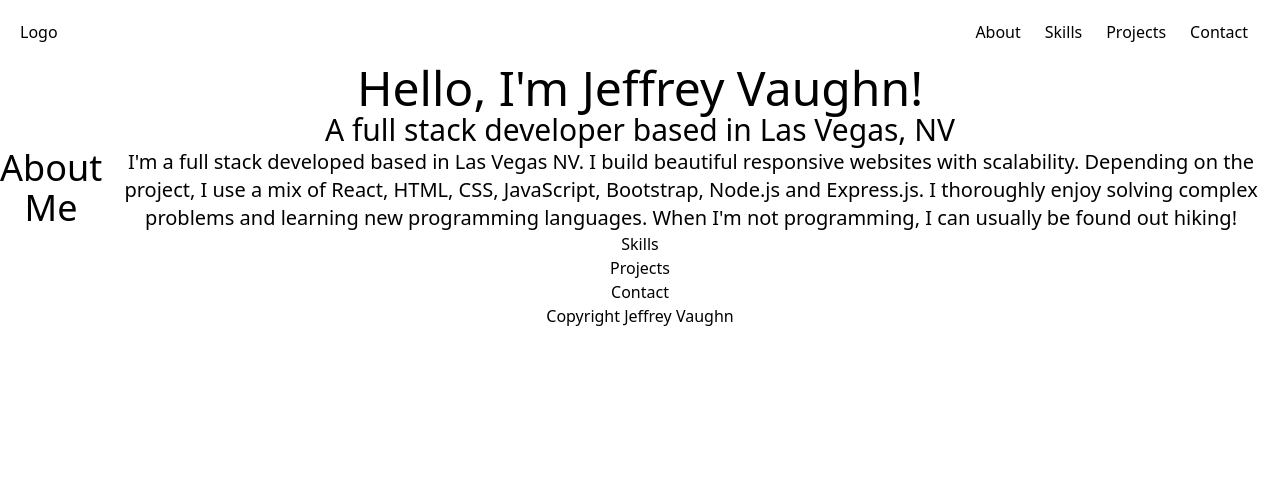
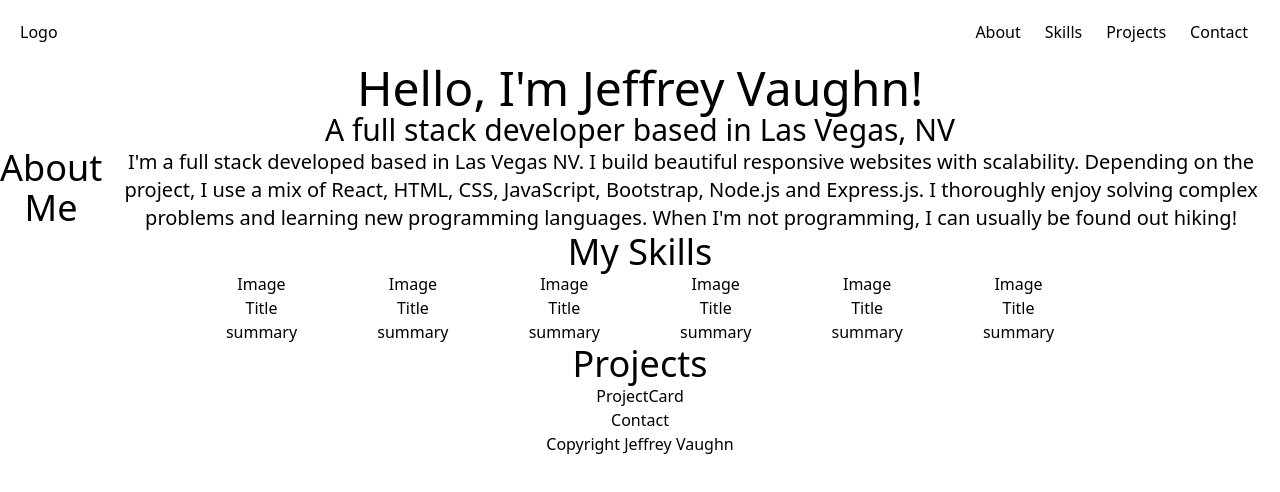
Before and after one commit to jvaughn1230/new-portfolio, a React (Create React App) app: page / in a window 1280 px wide. Shown: the top 492 px of the page. Built offline with nearby package versions, Linux system fonts and the light colour scheme.

Commit message:
temp changes

```diff
--- /dev/null
+++ b/src/Components/ProjectCard.jsx
@@ -0,0 +1,9 @@
+import React from 'react'
+
+function ProjectCard() {
+  return (
+    <div>ProjectCard</div>
+  )
+}
+
+export default ProjectCard
--- /dev/null
+++ b/src/Components/SkillCard.jsx
@@ -0,0 +1,13 @@
+import React from 'react'
+
+function Card() {
+  return (
+    <div className='flex flex-wrap justify-center'>
+        <div className='w-full self-center'>Image</div>
+        <div className='w-full'>Title</div>
+        <div className='w-full'>summary</div>
+    </div>
+  )
+}
+
+export default Card
--- a/src/Containers/Hero.jsx
+++ b/src/Containers/Hero.jsx
@@ -2,7 +2,7 @@ import React from 'react';
 
 function Hero() {
   return (
-    <div className='flex-col content-center justify-center w-screen'>
+    <div className="flex-col content-center justify-center w-screen h-full">
       <h1 className='text-5xl w-full'>Hello, I'm Jeffrey Vaughn!</h1>
       <h3 className='text-3xl w-full'>A full stack developer based in Las Vegas, NV</h3>
     </div>
--- a/src/Containers/Projects.jsx
+++ b/src/Containers/Projects.jsx
@@ -1,8 +1,14 @@
 import React from 'react'
+import ProjectCard from '../Components/ProjectCard'
 
 function Projects() {
   return (
-    <div>Projects</div>
+    <div>
+      <div className='text-4xl'>Projects</div>
+      <div>
+        <ProjectCard />
+      </div>
+    </div>
   )
 }
 
--- a/src/Containers/Skills.jsx
+++ b/src/Containers/Skills.jsx
@@ -1,8 +1,18 @@
 import React from 'react';
+
+import SkillCard from '../Components/SkillCard';
 
 function Skills() {
   return (
-    <div>Skills</div>
+    <div className='flex flex-wrap justify-center'>
+      <div className='text-4xl w-full justify-self-center'>My Skills</div>
+      <SkillCard />
+      <SkillCard />
+      <SkillCard />
+      <SkillCard />
+      <SkillCard />
+      <SkillCard />
+    </div>
   )
 }
 
```
